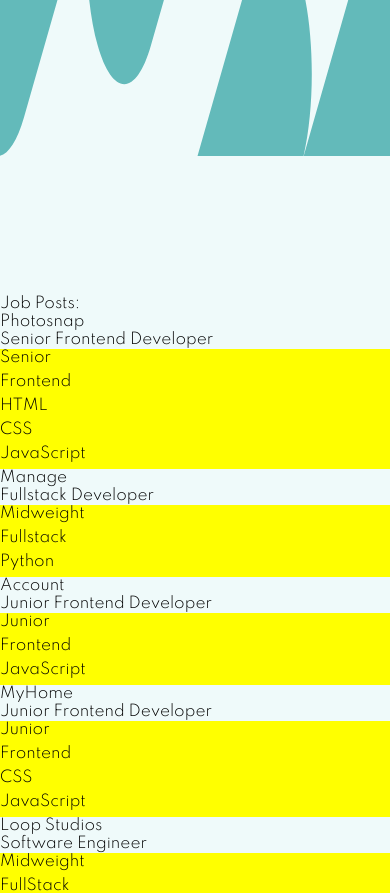
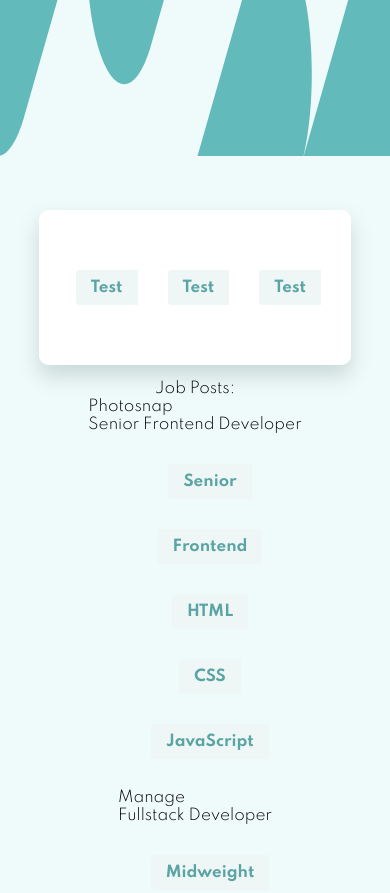
Before and after one commit to carloscasciano/static-jobs-listing, a React (Create React App) app: page / in a window 390 px wide. Shown: the top 893 px of the page. Built offline with nearby package versions, Linux system fonts and the light colour scheme.

Commit message:
Add tablet container style

```diff
--- a/src/components/jobPost/JobPost.js
+++ b/src/components/jobPost/JobPost.js
@@ -1,42 +1,58 @@
 import React from "react";
-import Tablet from "../tablet/Tablet";
+import JobTablet from "../tablet/JobTablet";
 import { filteredJobArrayBuilder } from "../../resources/filteredJobArrayBuilder";
 import { checkArraySubset } from "../../resources/checkArraySubset";
+import {
+  JobPostDashboardContainer,
+  JobPostContainer,
+  CompanyContainer,
+  TabletsContainer,
+} from "./jobPostStyles";
 
 export default function JobPost({
   dummyJobs,
   filteredItems,
   handleFilteredItems,
 }) {
+  return filteredItems.length === 0 ? (
+    <>
+      <JobPostDashboardContainer>
+        <JobPostContainer>
+          <CompanyContainer></CompanyContainer>
+          <TabletsContainer>
+            <JobTablet name={"Test"}/>
+            <JobTablet name={"Test"}/>
+            <JobTablet name={"Test"}/>
 
-  return filteredItems.length === 0 ? (
-    <div style={{marginTop: "100px"}}>
+          </TabletsContainer>
+        </JobPostContainer>
         <p>Job Posts:</p>
         {dummyJobs.map((j) => (
           <div key={Math.random()}>
             <p>{j.company}</p>
             <p>{j.position}</p>
-          <Tablet
+            <JobTablet
               handleFilteredItems={handleFilteredItems}
               name={j.level}
-          ></Tablet>
-          <Tablet
+            ></JobTablet>
+            <JobTablet
               handleFilteredItems={handleFilteredItems}
               name={j.role}
-          ></Tablet>
+            ></JobTablet>
             {j.languages.map((l) => (
               <div key={Math.random()}>
-              <Tablet
+                <JobTablet
                   handleFilteredItems={handleFilteredItems}
                   name={l}
-              ></Tablet>
+                ></JobTablet>
               </div>
             ))}
           </div>
         ))}
-    </div>
+      </JobPostDashboardContainer>
+    </>
   ) : (
-    <div>
+    <JobPostDashboardContainer>
       <p>Job Posts:</p>
       <p>oi</p>
       {dummyJobs
@@ -47,25 +63,25 @@
           <div key={Math.random()}>
             <p>{j.company}</p>
             <p>{j.position}</p>
-            <Tablet
+            <JobTablet
               handleFilteredItems={handleFilteredItems}
               name={j.level}
-            ></Tablet>
-            <Tablet
+            ></JobTablet>
+            <JobTablet
               handleFilteredItems={handleFilteredItems}
               name={j.role}
-            ></Tablet>
+            ></JobTablet>
             {j.languages.map((l) => (
               <div key={Math.random()}>
-                <Tablet
+                <JobTablet
                   handleFilteredItems={handleFilteredItems}
                   name={l}
-                ></Tablet>
+                ></JobTablet>
               </div>
             ))}
           </div>
         ))}
-    </div>
+    </JobPostDashboardContainer>
   );
 }
 
--- a/src/components/jobPost/jobPostStyles.js
+++ b/src/components/jobPost/jobPostStyles.js
@@ -0,0 +1,38 @@
+import styled from "styled-components";
+
+export const JobPostDashboardContainer = styled.div`
+  width: 100%;
+  display: flex;
+  flex-direction: column;
+  align-items: center;
+`;
+
+export const JobPostContainer = styled.div`
+  display: flex;
+  justify-content: space-between;
+  height: 155px;
+  width: 80%;
+  background-color: white;
+  margin: 15px 0 15px 0;
+  border-radius: 10px;
+  -webkit-box-shadow: 0px 11px 20px 0px rgba(123, 142, 142, 0.3);
+  -moz-box-shadow: 0px 11px 20px 0px rgba(123, 142, 142, 0.3);
+  box-shadow: 0px 11px 20px 0px rgba(123, 142, 142, 0.3);
+`;
+
+export const CompanyContainer = styled.div`
+    height: 155px;
+    width: 50%;
+    background-color: white;
+    border-radius: 10px;
+`
+
+export const TabletsContainer = styled.div`
+    display: flex;
+    justify-content: flex-end;
+    height: 155px;
+    width: 50%;
+    background-color: white;
+    border-radius: 10px;
+    padding: 30px;
+`
--- /dev/null
+++ b/src/components/tablet/JobTablet.js
@@ -0,0 +1,10 @@
+import React from 'react'
+import {FilterTabletContainer} from "./tabletsStyles"
+
+export default function JobTablet(props) {
+    return (
+        <FilterTabletContainer onClick={()=>props.handleFilteredItems(props.name)}>
+            <div className="textHolder">{props.name}</div>
+        </FilterTabletContainer>
+    )
+}
--- a/src/components/tablet/Tablet.js
+++ /dev/null
@@ -1,9 +0,0 @@
-import React from 'react'
-
-export default function Tablet(props) {
-    return (
-        <div onClick={()=>props.handleFilteredItems(props.name)} style={{backgroundColor:"yellow", height:"24px"}}>
-            <p>{props.name}</p>
-        </div>
-    )
-}
--- a/src/styles/global.js
+++ b/src/styles/global.js
@@ -11,6 +11,7 @@
         height: 100%;
         display: flex;
         flex-direction: column;
+        align-items: center;
 
     }
     body {
```
Lines whose indentation alone changed are shown as unchanged.
